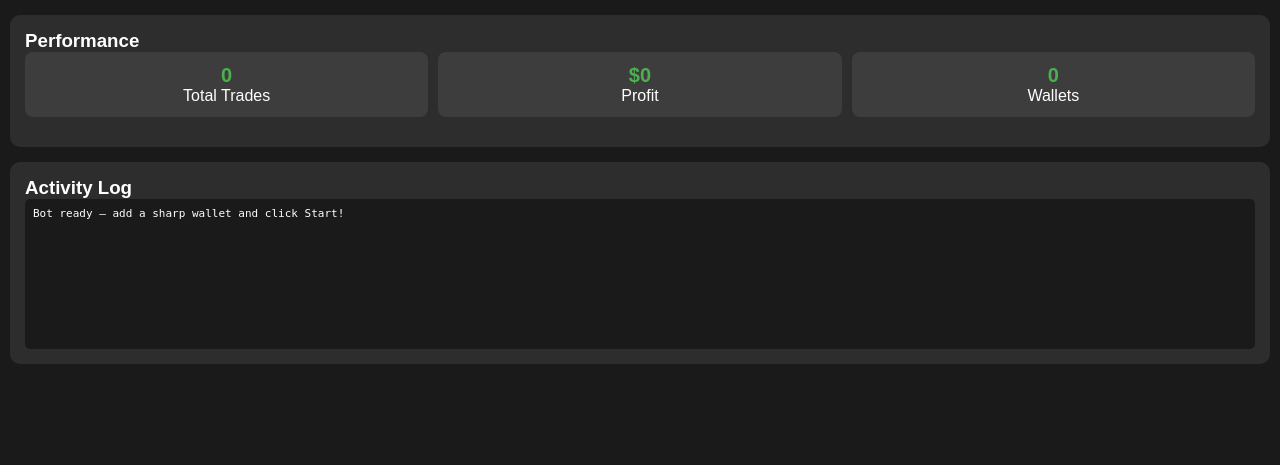
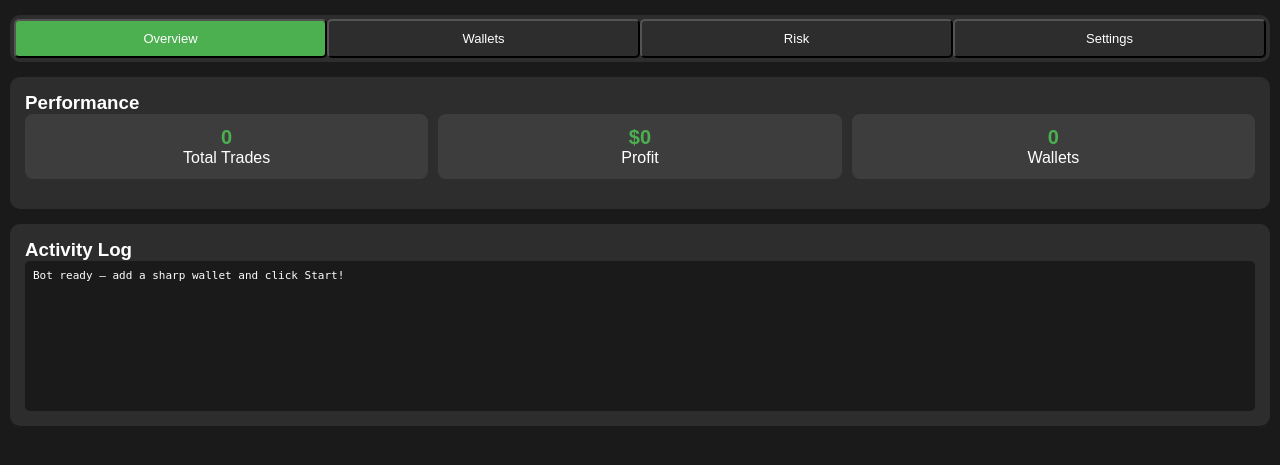
Before and after one commit to sidemix/polymarket_copytrader, a FastAPI app: template app/templates/dashboard.html in a window 1280 px wide. Shown: the part 78-543 px from the top of the page. Run offline with FastAPI, Linux system fonts and the light colour scheme; the template is opened without the code that fills it, so the values that code supplies are empty; parts of the project's set-up code (start-up, migrations or seed data) failed here and were passed over; some libraries are stand-ins or nearby versions.

Commit message:
Update dashboard.html

```diff
--- a/app/templates/dashboard.html
+++ b/app/templates/dashboard.html
@@ -26,10 +26,10 @@
         .tab.active { background: #4CAF50; }
         .tab-content { display: none; }
         .tab-content.active { display: block; }
-        #output { background: #1a1a1a; padding: 8px; border-radius: 5px; height: 150px; overflow-y: auto; font-family: monospace; font-size: 11px; white-space: pre-wrap; }
         .modal { display: none; position: fixed; top: 0; left: 0; width: 100%; height: 100%; background: rgba(0,0,0,0.8); z-index: 1000; align-items: center; justify-content: center; padding: 20px; }
         .modal.active { display: flex; }
         .modal-content { background: #2d2d2d; padding: 20px; border-radius: 10px; width: 100%; max-width: 400px; }
+        #output { background: #1a1a1a; padding: 8px; border-radius: 5px; height: 150px; overflow-y: auto; font-family: monospace; font-size: 11px; white-space: pre-wrap; }
         .notification-bell { position: relative; cursor: pointer; padding: 8px; background: #3d3d3d; border-radius: 50%; width: 40px; height: 40px; display: flex; align-items: center; justify-content: center; }
         .notification-badge { position: absolute; top: -5px; right: -5px; background: #f44336; color: white; border-radius: 50%; width: 20px; height: 20px; font-size: 11px; display: flex; align-items: center; justify-content: center; font-weight: bold; }
         .notifications-panel { position: absolute; top: 100%; right: 0; background: #2d2d2d; border: 1px solid #444; border-radius: 8px; width: 350px; max-height: 500px; overflow-y: auto; z-index: 1000; display: none; }
@@ -51,6 +51,14 @@
         </div>
     </div>
 
+    <div class="tab-container">
+        <button class="tab active" data-tab="overview">Overview</button>
+        <button class="tab" data-tab="wallets">Wallets</button>
+        <button class="tab" data-tab="risk">Risk</button>
+        <button class="tab" data-tab="settings">Settings</button>
+    </div>
+
+    <div id="overview-tab" class="tab-content active">
         <div class="panel">
             <h3>Performance</h3>
             <div class="stats-grid">
@@ -59,14 +67,46 @@
                 <div class="stat"><div class="stat-value">0</div><div>Wallets</div></div>
             </div>
         </div>
-
         <div class="panel">
             <h3>Activity Log</h3>
             <div id="output">Bot ready — add a sharp wallet and click Start!</div>
         </div>
     </div>
 
-<script src="https://cdn.jsdelivr.net/npm/chart.js"></script>
+    <div id="wallets-tab" class="tab-content">
+        <div class="panel">
+            <h3>Wallet Management</h3>
+            <button class="btn" onclick="showAddWalletModal()">Add Wallet</button>
+            <div id="walletsList">No wallets added yet</div>
+        </div>
+    </div>
+
+    <div id="risk-tab" class="tab-content">
+        <div class="panel">
+            <h3>Risk Controls</h3>
+            <p>Coming soon...</p>
+        </div>
+    </div>
+
+    <div id="settings-tab" class="tab-content">
+        <div class="panel">
+            <h3>Settings</h3>
+            <p>Coming soon...</p>
+        </div>
+    </div>
+</div>
+
+<!-- Add Wallet Modal -->
+<div id="addWalletModal" class="modal">
+    <div class="modal-content">
+        <h3>Add Wallet</h3>
+        <input type="text" id="walletNickname" placeholder="Nickname">
+        <input type="text" id="walletAddress" placeholder="Wallet Address">
+        <button class="btn" onclick="addWallet()">Add</button>
+        <button class="btn stop" onclick="hideAddWalletModal()">Cancel</button>
+    </div>
+</div>
+
 <script src="https://cdn.socket.io/4.7.2/socket.io.min.js"></script>
 <script>
     const socket = io();
@@ -81,13 +121,30 @@
         document.getElementById("botStatus").textContent = "STOPPED";
     }
 
+    function showAddWalletModal() {
+        document.getElementById("addWalletModal").classList.add("active");
+    }
+
+    function hideAddWalletModal() {
+        document.getElementById("addWalletModal").classList.remove("active");
+    }
+
+    function addWallet() {
+        const nickname = document.getElementById("walletNickname").value;
+        const address = document.getElementById("walletAddress").value;
+        if (address) {
+            socket.emit("add_wallet", { nickname, address });
+            hideAddWalletModal();
+        }
+    }
+
     socket.on("bot_output", (msg) => {
         const output = document.getElementById("output");
         output.textContent += msg + "\n";
         output.scrollTop = output.scrollHeight;
     });
 
-    socket.on("connect", () => console.log("Connected to server"));
+    socket.on("connect", () => console.log("Connected to bot"));
 </script>
 </body>
 </html>
```
Lines whose indentation alone changed are shown as unchanged.
